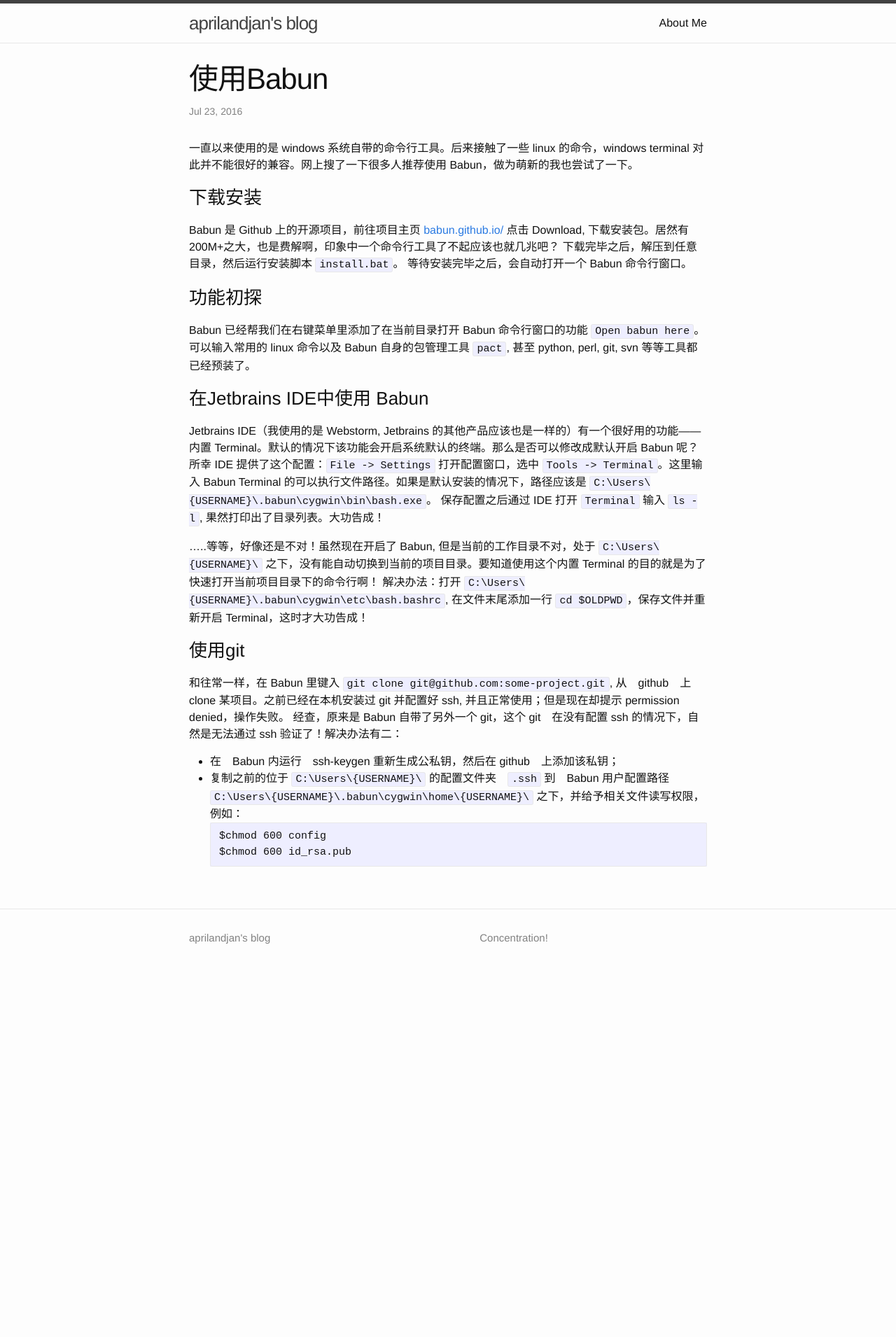
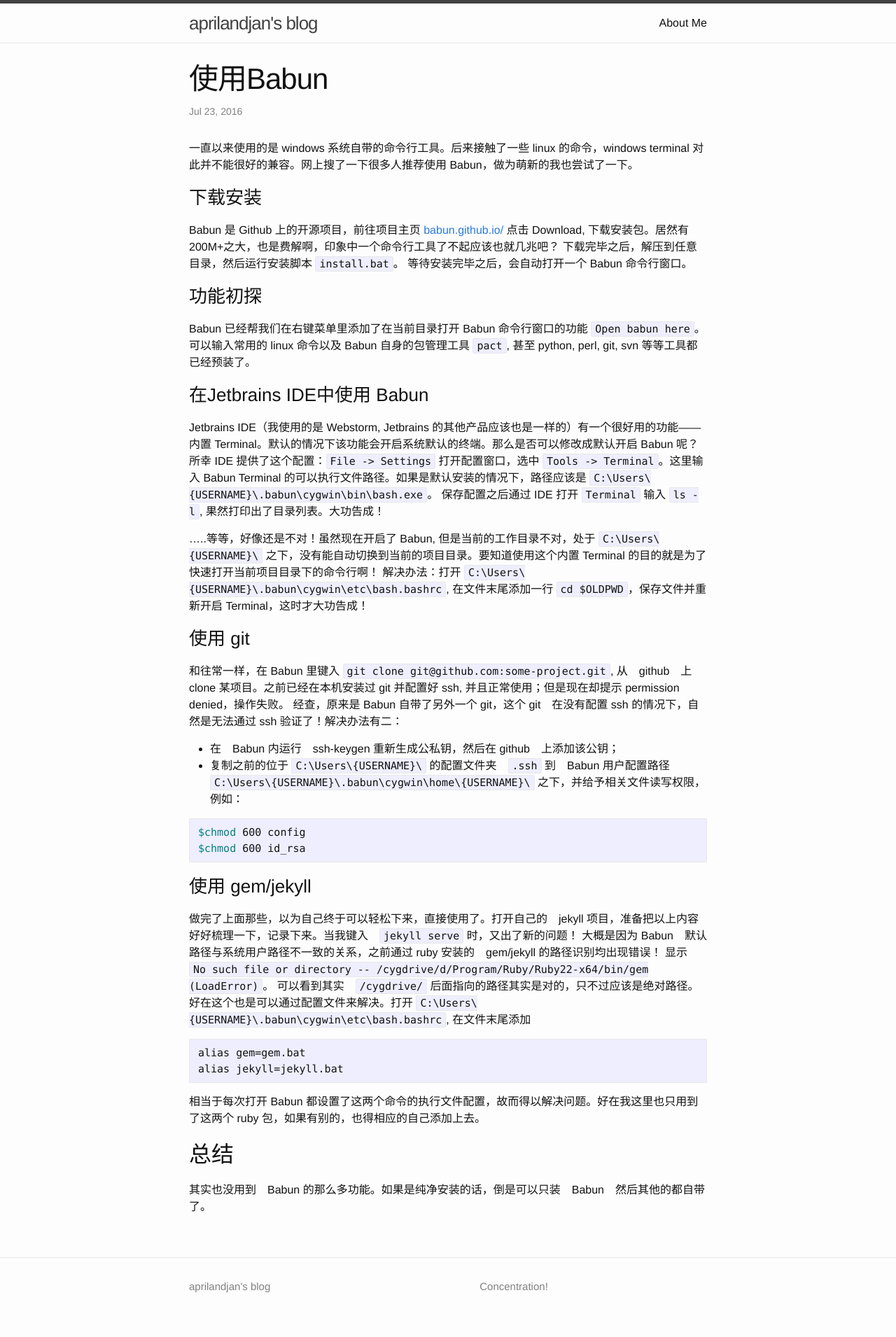
Before and after one commit to aprilandjan/aprilandjan.github.io, a Jekyll site: the page built from _posts/2016-07-23-使用Babun.markdown, in a window 1280 px wide. Shown: the whole page at 70% size. Built offline with Jekyll 4.4.1, drawn with Linux system fonts in a browser that asks for light colours; before the commit the page ends 1412 px from its top, so only the background shows below that.

Commit message:
modify article 3

````diff
--- a/_posts/2016-07-23-使用Babun.markdown
+++ b/_posts/2016-07-23-使用Babun.markdown
@@ -12,9 +12,11 @@
 Babun 是 Github 上的开源项目，前往项目主页 [babun.github.io/](http://babun.github.io/) 点击 Download, 下载安装包。居然有200M+之大，也是费解啊，印象中一个命令行工具了不起应该也就几兆吧？
 下载完毕之后，解压到任意目录，然后运行安装脚本 `install.bat`。 等待安装完毕之后，会自动打开一个 Babun 命令行窗口。
 
+
 ### 功能初探
 
 Babun 已经帮我们在右键菜单里添加了在当前目录打开 Babun 命令行窗口的功能 `Open babun here`。可以输入常用的 linux 命令以及 Babun 自身的包管理工具 `pact`, 甚至 python, perl, git, svn 等等工具都已经预装了。
+
 
 ### 在Jetbrains IDE中使用 Babun
 
@@ -25,14 +27,33 @@
 .....等等，好像还是不对！虽然现在开启了 Babun, 但是当前的工作目录不对，处于 `C:\Users\{USERNAME}\` 之下，没有能自动切换到当前的项目目录。要知道使用这个内置 Terminal 的目的就是为了快速打开当前项目目录下的命令行啊！
 解决办法：打开 `C:\Users\{USERNAME}\.babun\cygwin\etc\bash.bashrc`, 在文件末尾添加一行 `cd $OLDPWD`，保存文件并重新开启 Terminal，这时才大功告成！
 
-### 使用git
 
-和往常一样，在 Babun 里键入 `git clone git@github.com:some-project.git`, 从　github　上 clone 某项目。之前已经在本机安装过 git 并配置好 ssh, 并且正常使用；但是现在却提示 permission denied，操作失败。
+### 使用 git
+
+和往常一样，在 Babun 里键入 ```git clone git@github.com:some-project.git```, 从　github　上 clone 某项目。之前已经在本机安装过 git 并配置好 ssh, 并且正常使用；但是现在却提示 permission denied，操作失败。
 经查，原来是 Babun 自带了另外一个 git，这个 git　在没有配置 ssh 的情况下，自然是无法通过 ssh 验证了！解决办法有二：
 
-- 在　Babun 内运行　ssh-keygen 重新生成公私钥，然后在 github　上添加该私钥；
+- 在　Babun 内运行　ssh-keygen 重新生成公私钥，然后在 github　上添加该公钥；
 - 复制之前的位于 `C:\Users\{USERNAME}\` 的配置文件夹　`.ssh` 到　Babun 用户配置路径 `C:\Users\{USERNAME}\.babun\cygwin\home\{USERNAME}\` 之下，并给予相关文件读写权限，例如：
+
+```bash
+$chmod 600 config
+$chmod 600 id_rsa
 ```
-$chmod 600 config
-$chmod 600 id_rsa.pub
+
+### 使用 gem/jekyll
+
+做完了上面那些，以为自己终于可以轻松下来，直接使用了。打开自己的　jekyll 项目，准备把以上内容好好梳理一下，记录下来。当我键入　`jekyll serve` 时，又出了新的问题！
+大概是因为 Babun　默认路径与系统用户路径不一致的关系，之前通过 ruby 安装的　gem/jekyll 的路径识别均出现错误！ 显示　`No such file or directory -- /cygdrive/d/Program/Ruby/Ruby22-x64/bin/gem (LoadError)`。
+可以看到其实　`/cygdrive/` 后面指向的路径其实是对的，只不过应该是绝对路径。好在这个也是可以通过配置文件来解决。打开 `C:\Users\{USERNAME}\.babun\cygwin\etc\bash.bashrc`, 在文件末尾添加
+
 ```
+alias gem=gem.bat
+alias jekyll=jekyll.bat
+```
+
+相当于每次打开 Babun 都设置了这两个命令的执行文件配置，故而得以解决问题。好在我这里也只用到了这两个 ruby 包，如果有别的，也得相应的自己添加上去。
+
+## 总结
+
+其实也没用到　Babun 的那么多功能。如果是纯净安装的话，倒是可以只装　Babun　然后其他的都自带了。
--- a/_sass/_base.scss
+++ b/_sass/_base.scss
@@ -133,6 +133,7 @@
     border: 1px solid $grey-color-light;
     border-radius: 3px;
     background-color: #eef;
+    font-family: Consolas, Helvetica, Arial, sans-serif;
 }
 
 code {
````
